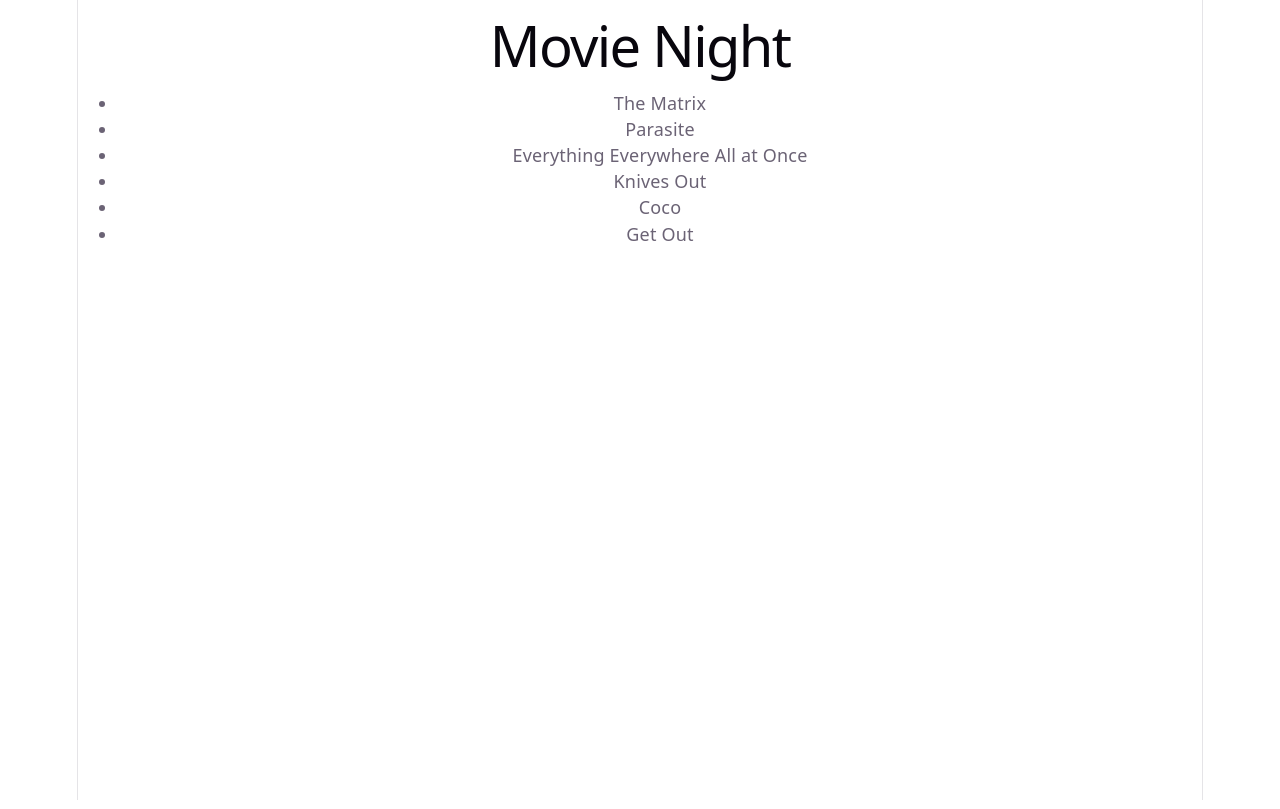
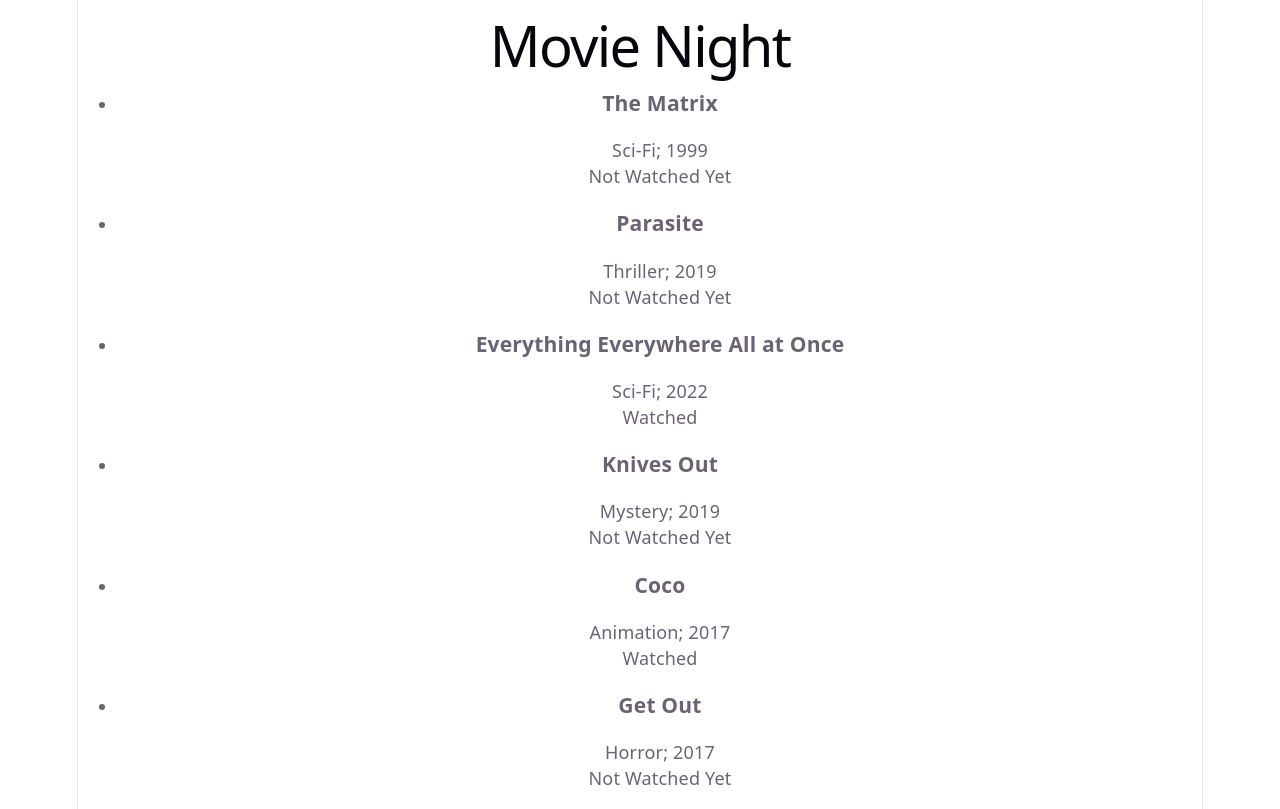
Before and after one commit to rehmanmohammad938/movie-night, a React (Vite) app: page / in a window 1280 px wide. Built offline with nearby package versions, Linux system fonts and the light colour scheme.

Commit message:
part 2: complete

```diff
--- a/src/App.jsx
+++ b/src/App.jsx
@@ -1,5 +1,6 @@
 import { useState } from 'react'
 import './App.css'
+import MovieCard from './MovieCard.jsx'
 
 const initialMovies = [
   { id: 1, title: "The Matrix",                         genre: "Sci-Fi",    year: 1999, watched: false },
@@ -17,7 +18,7 @@
       <ul>
         {initialMovies.map((movie) => (
           <li key={movie.id}>
-            <div>{movie.title}</div>
+            <MovieCard movie={movie} />
           </li>
         ))}
       </ul>
--- a/src/MovieCard.jsx
+++ b/src/MovieCard.jsx
@@ -0,0 +1,12 @@
+import React from "react";
+
+export default function MovieCard ({ movie }) {
+    const watchedText = movie.watched ? "Watched" : "Not Watched Yet";
+    return (
+        <div>
+            <h3>{movie.title}</h3>
+            <p>{movie.genre}; {movie.year}</p>
+            <p>{watchedText}</p>
+        </div>
+    );
+}
```
